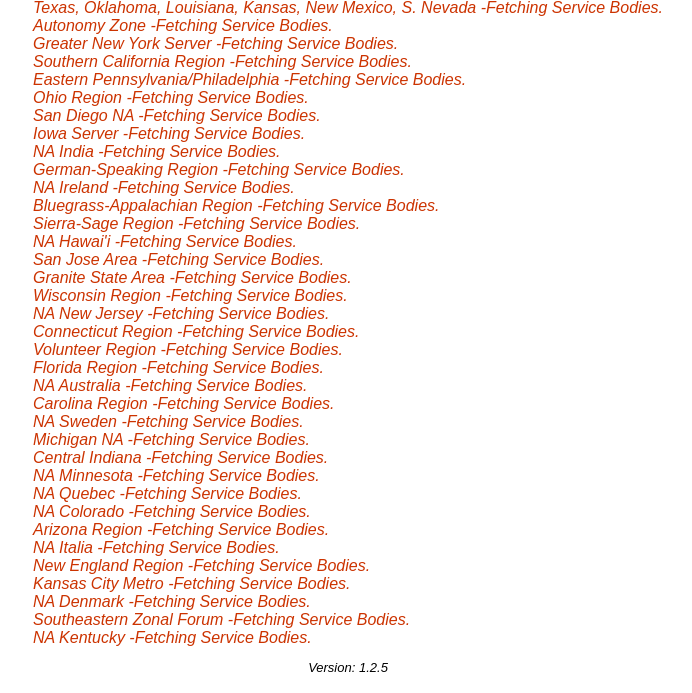
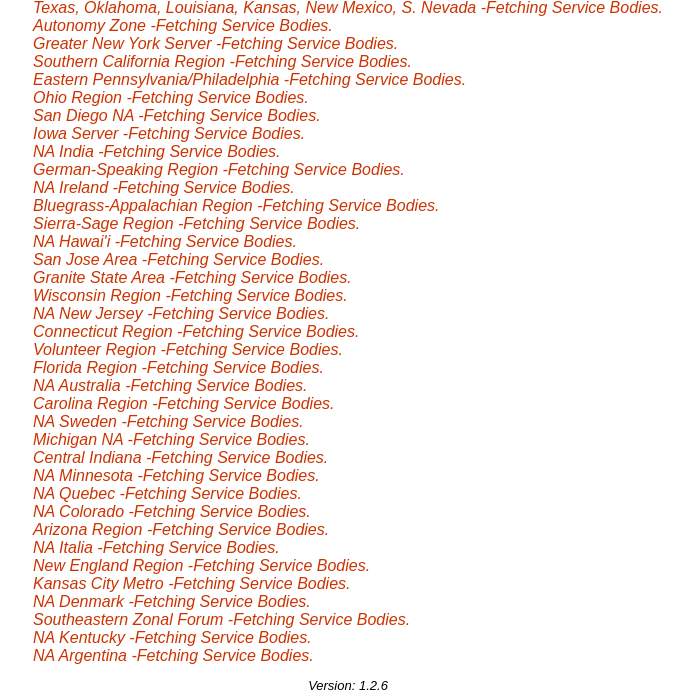
Before and after one commit to bmlt-enabled/tally, a PHP site: page / in a window 1280 px wide. Shown: the part 399-1092 px from the top of the page, without its empty margins (292-984 px from the left). Before the commit the page ends 1071 px from the top, so only its background shows below. Run offline with PHP 8.4, Linux system fonts and the light colour scheme; data that the repository does not hold is empty; some libraries are stand-ins or nearby versions.

Commit message:
Added NA Argentina.

```diff
--- a/index.php
+++ b/index.php
@@ -27,7 +27,7 @@
 $url = isset ( $_GET["callURI"] ) ? $_GET["callURI"] : "";
 $error_message = "";
 
-define ( "__VERSION", "1.2.5" );
+define ( "__VERSION", "1.2.6" );
 
 if ( isset ( $_GET["GetVersion"] ) )
     {
--- a/rootServerList.json
+++ b/rootServerList.json
@@ -34,5 +34,7 @@
 {"id":"135","name":"Kansas City Metro","rootURL":"http://www.kansascityna.org/main_server/"},
 {"id":"136","name":"NA Denmark","rootURL":"http://nadanmark.dk/fixed_bmlt_root/main_server/"},
 {"id":"137","name":"Southeastern Zonal Forum","rootURL":"https://bmlt.sezf.org/main_server/"},
-{"id":"138","name":"NA Kentucky","rootURL":"https://bmlt.bmltky.online/main_server/"}
+{"id":"138","name":"NA Kentucky","rootURL":"https://bmlt.bmltky.online/main_server/"},
+{"id":"139","name":"NA Argentina","rootURL":"https://www.na.org.ar/main_server/"}
+
 ]
```
Also changed, not shown: README.md.
